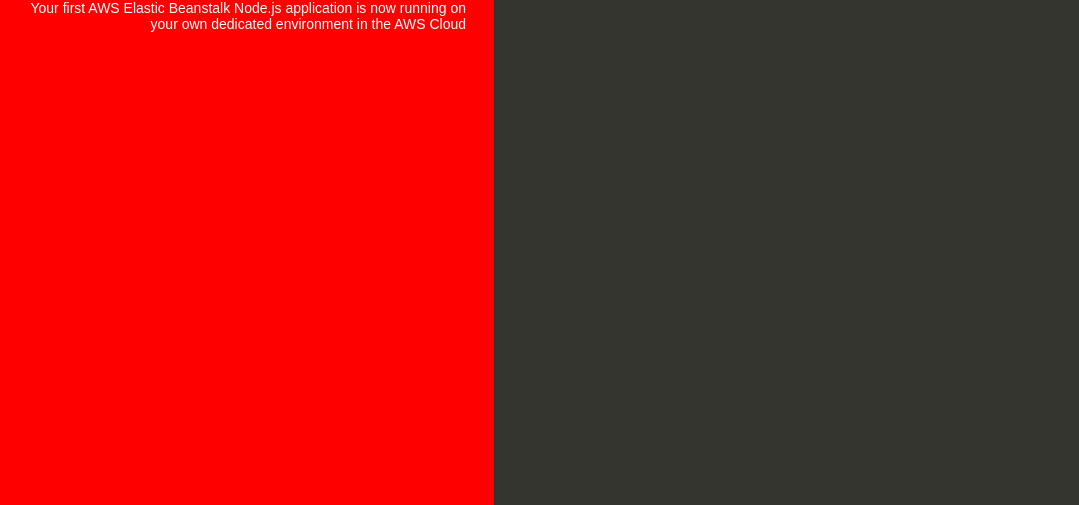
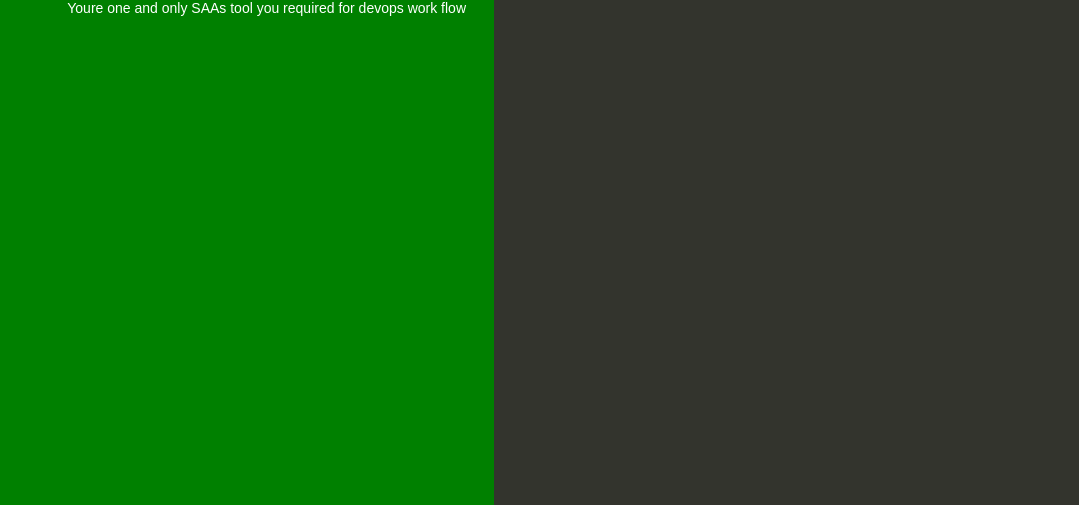
Before and after one commit to deeeye2/my-nodejs, a website: page index.html in a window 1280 px wide. Shown: the part 295-800 px from the top of the page, without its empty margins (146-1225 px from the left). Drawn offline with Linux system fonts and the light colour scheme.

Commit message:
Update index.html

```diff
--- a/index.html
+++ b/index.html
@@ -35,7 +35,7 @@
 
         text-align: right;
         padding-top: 11em;
-        background-color: red;
+        background-color: green;
 
       }
       .textColumn p {
@@ -75,7 +75,7 @@
   <body>
     <div class="textColumn">
       <h1>Devops-Bot</h1>
-      <p>Your first AWS Elastic Beanstalk Node.js application is now running on your own dedicated environment in the AWS Cloud</p>
+      <p>Youre one and only SAAs tool you required for devops work flow</p>
     </div>
     <div class="linksColumn">
       <h2>What's Next?</h2>
```
